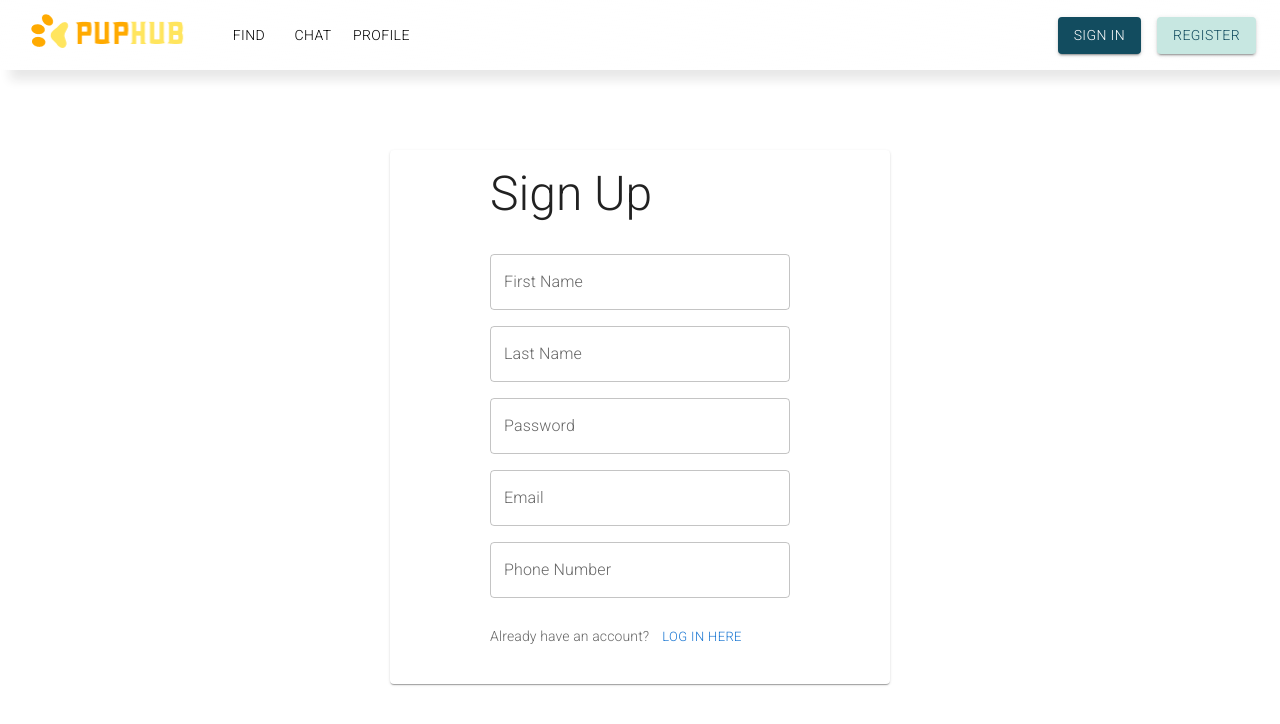
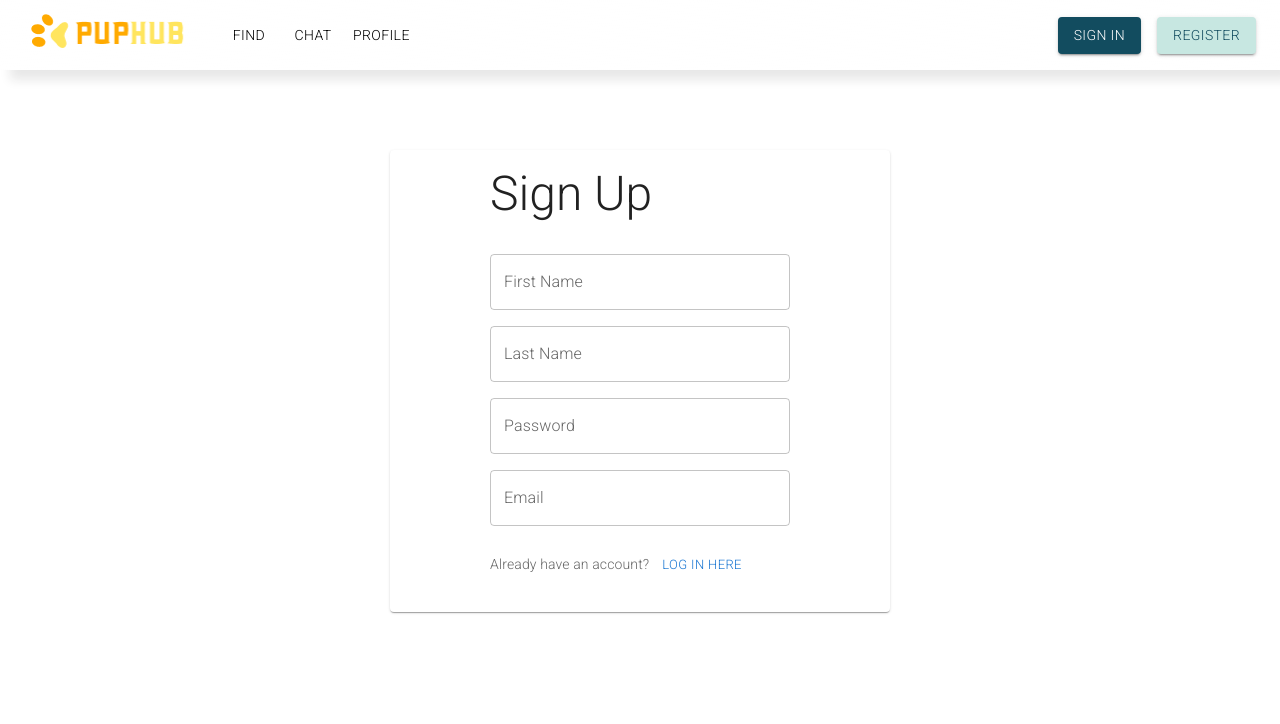
Before and after one commit to hargunkaur286/find_my_friend, a React (Create React App) app: page /signup in a window 1280 px wide. Shown: the top 724 px of the page. Built offline with nearby package versions, Linux system fonts and the light colour scheme.

Commit message:
signup changes

```diff
--- a/src/Pages/Signup.jsx
+++ b/src/Pages/Signup.jsx
@@ -23,7 +23,6 @@ export default function BasicCard() {
         <TextField sx={{display: 'flex', marginTop: 2, minWidth: 300}} id="outlined-basic" label="Last Name" variant="outlined" />
         <TextField sx={{display: 'flex', marginTop: 2, minWidth: 300}} id="outlined-basic" label="Password" variant="outlined" />
         <TextField sx={{display: 'flex', marginTop: 2, minWidth: 300}} id="outlined-basic" label="Email" variant="outlined" />
-        <TextField sx={{display: 'flex', marginTop: 2, minWidth: 300}} id="outlined-basic" label="Phone Number" variant="outlined" />
         </Box>
         <Box sx={{display: 'flex'}}>
         <Typography sx={{ fontSize: 14, paddingTop: 1.5}} color="text.secondary" gutterBottom>
```
